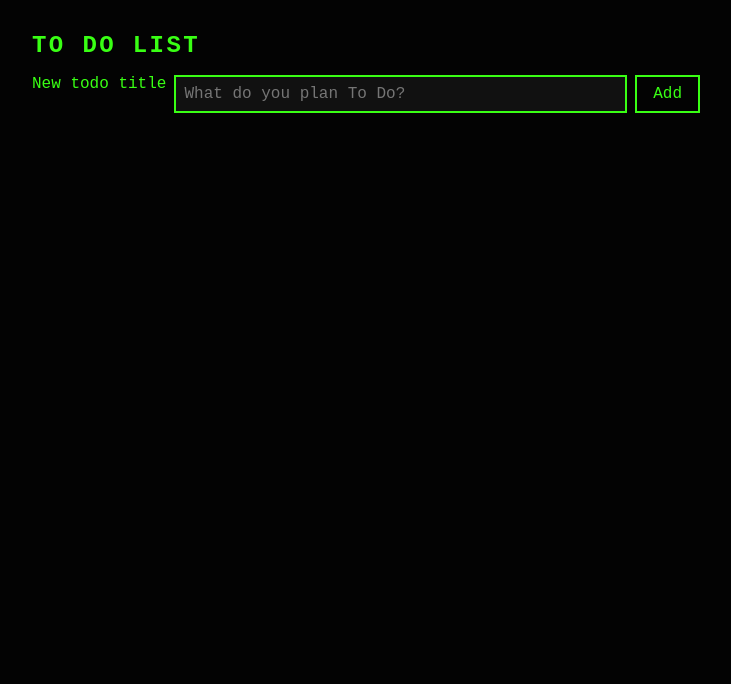
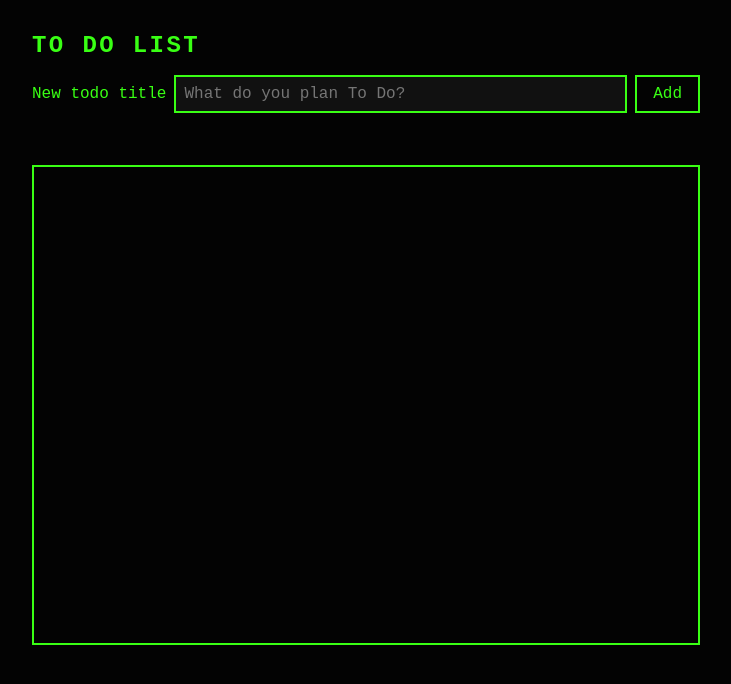
Before and after one commit to chanyounghan-hash/ChanyoungHan_web_technologies_hand_in_Reassessment, a Node server app: page / in a window 1280 px wide. Shown: the part 44-728 px from the top of the page, without its empty margins (274-1005 px from the left). Run offline with Node 20, Linux system fonts and the light colour scheme; data that the repository does not hold is empty; some libraries are stand-ins or nearby versions.

Commit message:
improve todo form alignment and list visibility

```diff
--- a/public/css/style.css
+++ b/public/css/style.css
@@ -74,6 +74,7 @@ main {
 #todo-form {
     display: flex;
     flex-wrap: wrap;
+    align-items: center;
     gap: 0.5rem;
     margin-bottom: 1rem;
 }
@@ -112,8 +113,10 @@ main {
 
 #todo-list {
     list-style: none;
-    padding: 0;
+    padding: 0.5rem;
     margin: 0;
+    border: 2px solid var(--color-neon-green);
+    min-height: 60vh;
 }
 
 .todo-item {
```
